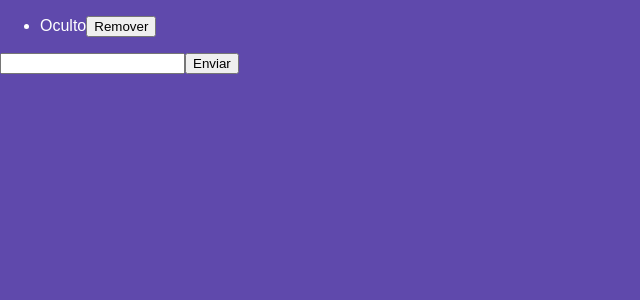
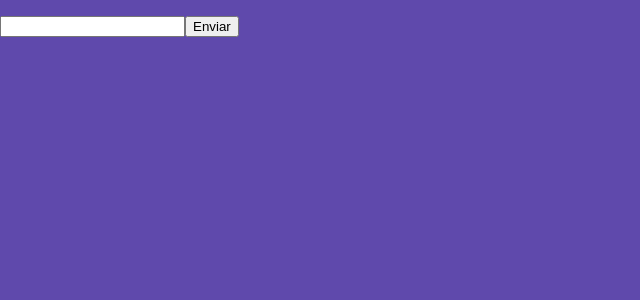
Before and after one commit to newerton/gostack-modulo04, a React app: page / in a window 1280 px wide. Shown: the top 300 px of the page, without its empty margins (0-640 px from the left). Built offline with nearby package versions, Linux system fonts and the light colour scheme.

Commit message:
Debugando React com DevTools DONE

```diff
--- a/src/components/TechList.js
+++ b/src/components/TechList.js
@@ -54,7 +54,6 @@ class TechList extends Component {
               onDelete={() => this.handleDelete(tech)}
             />
           ))}
-          <TechItem />
         </ul>
         <input
           type="text"
```
Also changed, not shown: 1 other file (tests, documents, lock files or other folders).
